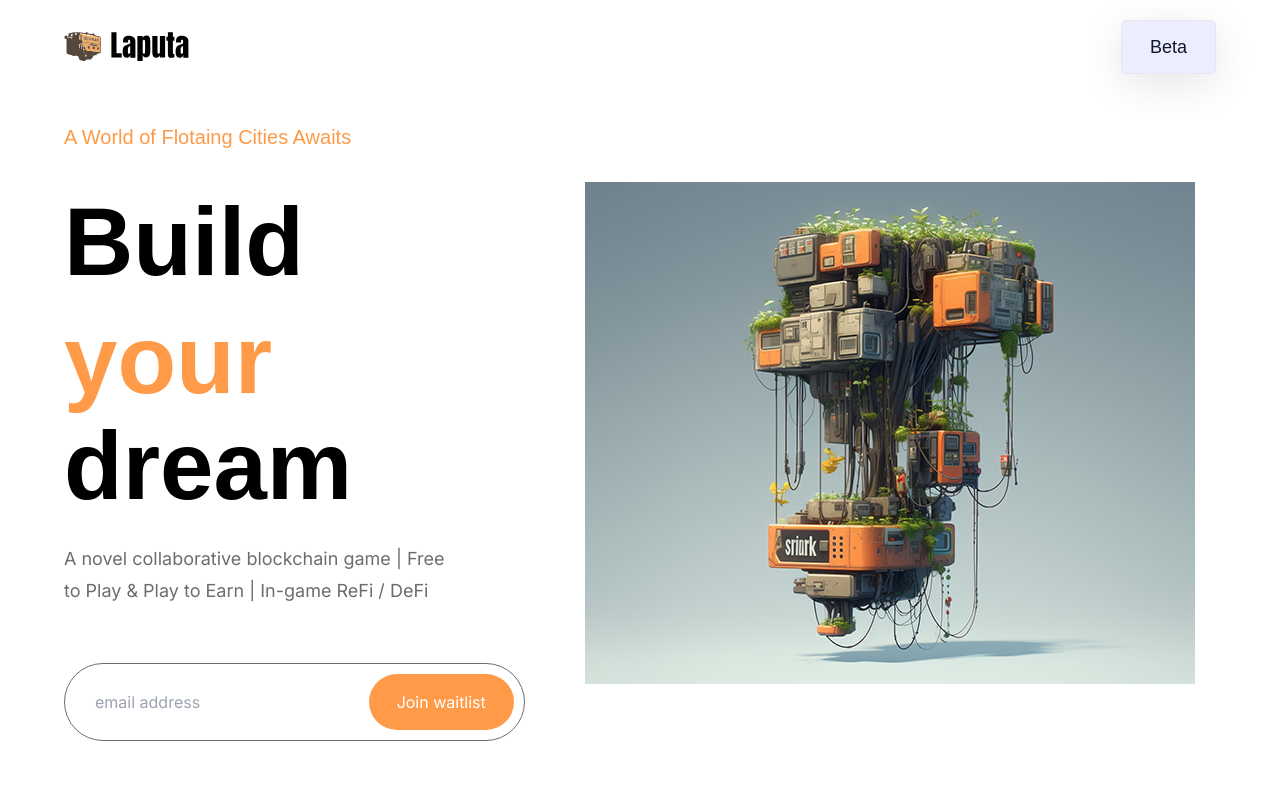
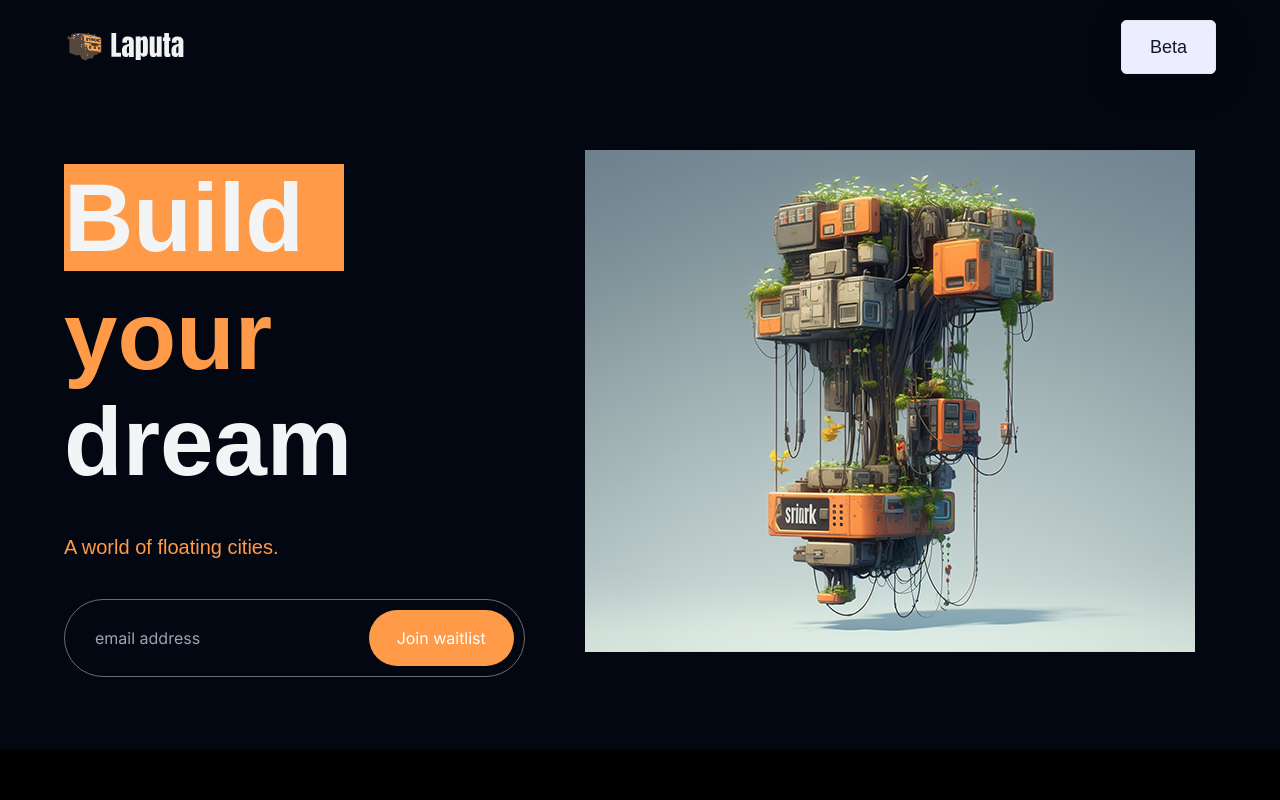
Before and after one commit to laputa-gg/waitlist, a Next.js app: page / in a window 1280 px wide. Shown: the top 800 px of the page. Built offline with nearby package versions, Linux system fonts and the light colour scheme.

Commit message:
with help from ser alex

```diff
--- a/src/app/globals.css
+++ b/src/app/globals.css
@@ -1,6 +1,10 @@
 @tailwind base;
 @tailwind components;
 @tailwind utilities;
+
+body {
+  @apply bg-gray-950 text-gray-100;
+}
 
 * {
   margin: 0;
@@ -16,7 +20,7 @@
   }
 
   .input {
-    @apply sm:flex-1 max-sm:w-full text-base leading-normal text-slate-gray pl-5 max-sm:p-5 outline-none sm:border-none border max-sm:border-slate-gray max-sm:rounded-full;
+    @apply sm:flex-1 max-sm:w-full text-base leading-normal text-slate-gray pl-5 max-sm:p-5 outline-none max-sm:rounded-full bg-transparent;
   }
 }
 
--- a/src/app/layout.js
+++ b/src/app/layout.js
@@ -1,7 +1,7 @@
 import './globals.css'
 import { Inter } from 'next/font/google'
 import { hamburger } from '@/assets/icons'
-import { headerLogo } from '@/assets/images'
+import { footerLogo } from '@/assets/images'
 import { navLinks } from '@/constants'
 
 import Image from 'next/image'
@@ -20,7 +20,7 @@ export default function RootLayout({ children }) {
       <header className="w-full py-8 z-10 sm:px-16 px-8">
       <nav className="flex justify-between items-center max-container">
          <a href='/'>
-          <Image src={headerLogo} alt='logo'  className="md:w-[130px] md:h-[29px] w-[70px]" />
+          <Image src={footerLogo} alt='logo'  className="md:w-[130px] md:h-[29px] w-[70px]" />
         </a>
         <ul className="max-md:hidden">
           {navLinks.map((link) => (
--- a/src/app/page.js
+++ b/src/app/page.js
@@ -8,19 +8,15 @@ export default function Home() {
     <main>
       <section className="w-full flex xl:flex-row flex-col justify-center gap-10 py-8 z-10 sm:px-16 px-8">
       <div className="xl:w-2/5 flex flex-col justify-center items-start w-full">
-        <p className="text-xl font-montserrat text-coral-red">A World of Flotaing Cities Awaits</p>
         <h1 className='mt-10 font-palanquin text-8xl max-sm:text-[72px] font-bold'>
-          <span className='xl:bg-white xl:whitespace-nowrap z-10 pr-10'>
+          <span className='xl:bg-coral-red xl:whitespace-nowrap z-10 pr-10'>
             Build
           </span>
           <br />
           <span className='text-coral-red inline-block mt-3'>your </span> dream
         </h1>
-        <p className='font-inter text-slate-gray text-lg leading-8 mt-6 mb-14 sm:max-w-sm'>
-        A novel collaborative blockchain game | Free to Play & Play to Earn |
-In-game ReFi / DeFi
+        <p className="py-10 text-xl font-montserrat text-coral-red">A world of floating cities.</p>
 
-        </p>
 
         <div className="w-full flex items-center max-sm:flex-col gap-5 p-2.5 sm:border sm:border-slate-gray rounded-full" id="joinwaitlist">
           <input type="text" placeholder="email address" className="input"  />
@@ -38,9 +34,9 @@ In-game ReFi / DeFi
 
       </div>
       </section>
-      <section className="sm:px-16 px-8 sm:py-24 py-12">
+     {/*  <section className="sm:px-16 px-8 sm:py-24 py-12">
         <Services />
-      </section>
+      </section> */}
       <Footer />
       </main>
   )
--- a/src/components/Footer.js
+++ b/src/components/Footer.js
@@ -41,7 +41,7 @@ const Footer = () => {
                   <li
                     key={link.name}
                     className='text-white-400 text-base mt-3 font-montserrat leading-normal hover:text-slate-gray cursor-pointer'>
-                    <a href={link.link}>{link.name}</a>
+                    <a href={link.link} target={link.blank === true? "_blank" :""}>{link.name}</a>
                   </li>
                 ))}
               </ul>
--- a/src/constants/index.js
+++ b/src/constants/index.js
@@ -47,7 +47,7 @@ export const statistics = [
   { value: "700+", label: "NFTs" },
   { value: "850k+", label: "Users" },
 ];
-
+/*
 export const products = [
   {
     imgURL: shoe4,
@@ -70,8 +70,8 @@ export const products = [
     price: "$230.20",
   },
 ];
-
-export const services = [
+ */
+/* export const services = [
   {
     imgURL: truckFast,
     label: "Build Cities",
@@ -88,7 +88,7 @@ export const services = [
     label: "Easy",
     subtext: "Click Click Done.",
   },
-];
+]; */
 
 export const reviews = [
   {
@@ -120,15 +120,15 @@ export const footerLinks = [
     title: "Help",
     links: [
       { name: "FAQs", link: "/" },
-      { name: "How it works", link: "https://docs.google.com/document/d/1ITkXf_4CMTa4ngvNXF3QfDrGIo8TD9fn6oXTxfSThxY/" },
-      { name: "Open Source", link: "/" },
+      { name: "How it works", link: "https://docs.google.com/document/d/1ITkXf_4CMTa4ngvNXF3QfDrGIo8TD9fn6oXTxfSThxY/", blank: true },
+      { name: "Open Source", link: "/", blank: true },
     ],
   },
   {
     title: "Get in touch",
     links: [
       { name: "hi@laputa.gg", link: "mailto:hi@laputa.gg" },
-      { name: "Discord", link: "https://discord.gg/auN3RtAX8X" },
+      { name: "Discord", link: "https://discord.gg/auN3RtAX8X", blank: true },
     ],
   },
 ];
```
